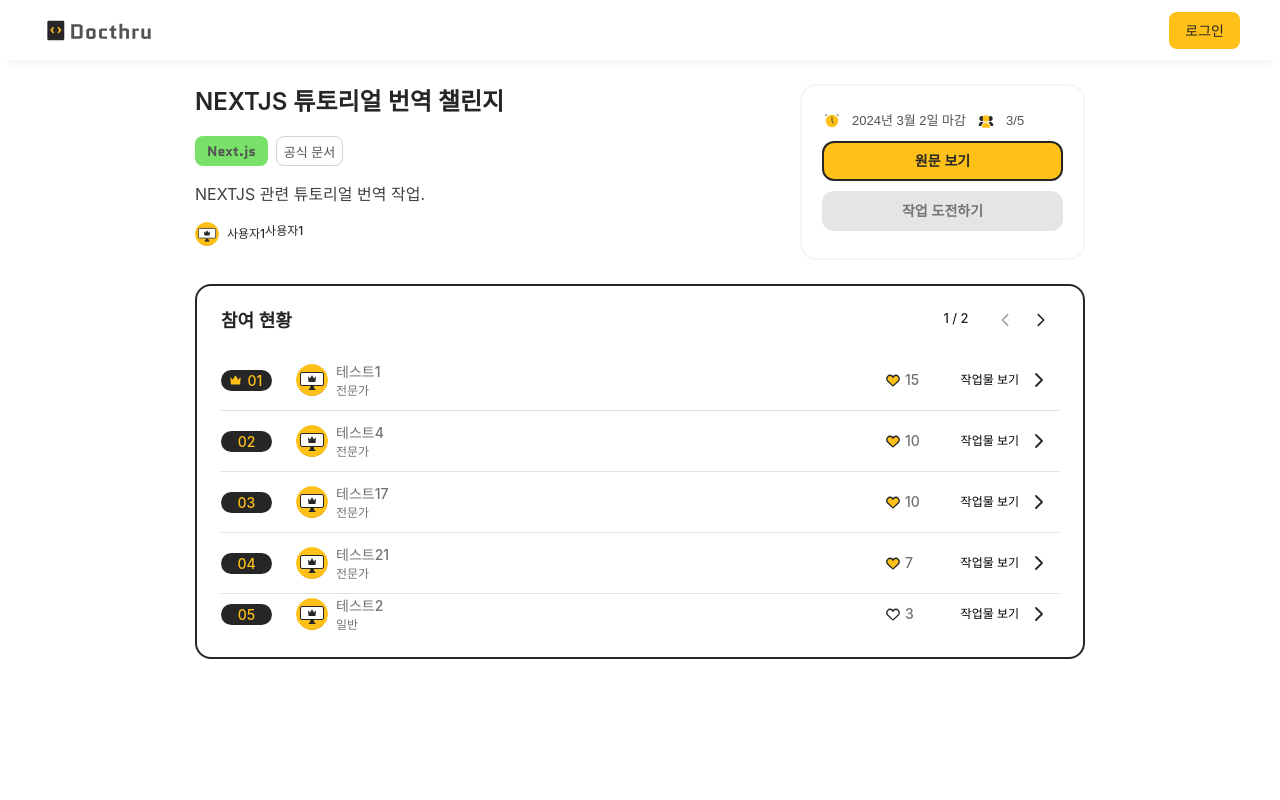
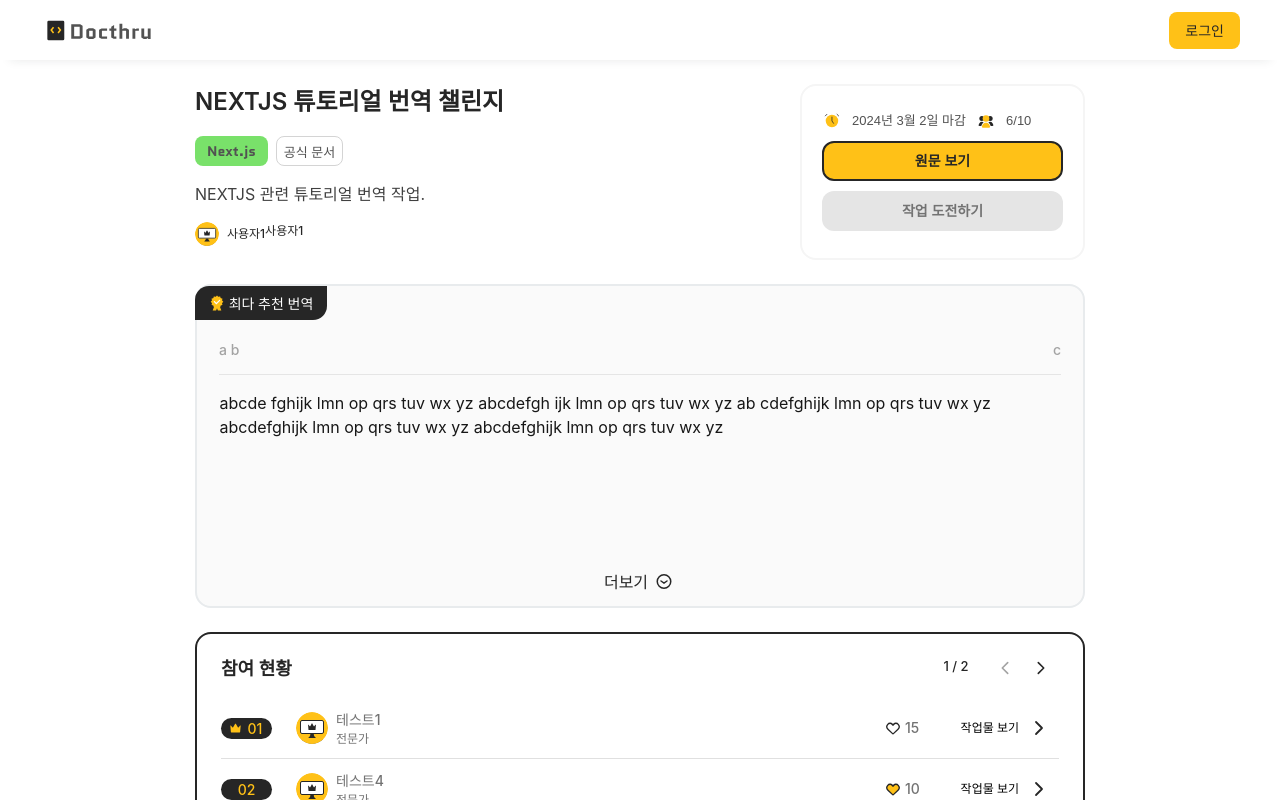
Before and after one commit to claudia99503/docthru-fe, a Next.js app: page /1 in a window 1280 px wide. Shown: the top 800 px of the page. Built offline with nearby package versions, Linux system fonts and the light colour scheme; no server answers; a web font is replaced by a local one.

Commit message:
:sparkles: [Feat] 상세 페이지 최다 추천 컴포넌트 기본 구현
최다 추천 기본 구현
목업 데이터 정리
코드 정리

```diff
--- a/mockup/challenge.js
+++ b/mockup/challenge.js
@@ -14,8 +14,8 @@
       "docUrl": "https://www.example.com/NEXTJS-WEB",
       "deadline": "2024-02-31T23:59:59.000Z",
       "progress": true,
-      "participants": 3,
-      "maxParticipants": 5
+      "participants": 6,
+      "maxParticipants": 10
     },
     {
       "id": 2,
@@ -38,8 +38,8 @@
       "docUrl": "https://www.example.com/python-library",
       "deadline": "2024-10-15T23:59:59.000Z",
       "progress": false,
-      "participants": 2,
-      "maxParticipants": 7
+      "participants": 10,
+      "maxParticipants": 10
     },
     {
       "id": 4,
@@ -50,8 +50,8 @@
       "docUrl": "https://www.example.com/vue-guide",
       "deadline": "2024-10-20T23:59:59.000Z",
       "progress": true,
-      "participants": 5,
-      "maxParticipants": 6
+      "participants": 2,
+      "maxParticipants": 5
     },
     {
       "id": 5,
@@ -62,8 +62,8 @@
       "docUrl": "https://www.example.com/django-doc",
       "deadline": "2024-11-15T23:59:59.000Z",
       "progress": false,
-      "participants": 1,
-      "maxParticipants": 8
+      "participants": 0,
+      "maxParticipants": 5
     },
     {
       "id": 6,
@@ -74,7 +74,7 @@
       "docUrl": "https://www.example.com/kotlin-blog",
       "deadline": "2024-10-25T23:59:59.000Z",
       "progress": false,
-      "participants": 3,
+      "participants": 1,
       "maxParticipants": 10
     },
     {
@@ -86,8 +86,8 @@
       "docUrl": "https://www.example.com/nodejs-api",
       "deadline": "2024-11-01T23:59:59.000Z",
       "progress": true,
-      "participants": 4,
-      "maxParticipants": 6
+      "participants": 1,
+      "maxParticipants": 5
     },
     {
       "id": 8,
@@ -111,7 +111,7 @@
       "deadline": "2024-12-15T23:59:59.000Z",
       "progress": false,
       "participants": 2,
-      "maxParticipants": 7
+      "maxParticipants": 10
     },
     {
       "id": 10,
@@ -122,8 +122,8 @@
       "docUrl": "https://www.example.com/css-doc",
       "deadline": "2024-10-30T23:59:59.000Z",
       "progress": true,
-      "participants": 6,
-      "maxParticipants": 10
+      "participants": 1,
+      "maxParticipants": 5
     }
   ]
 }
@@ -138,8 +138,8 @@
     "docUrl": "https://www.example.com/NEXTJS-WEB",
     "deadline": "2024-02-31T23:59:59.000Z",
     "progress": true,
-    "participants": 3,
-    "maxParticipants": 5,
+    "participants": 6,
+    "maxParticipants": 10,
     "applications": [
       {
         "user": {
@@ -184,8 +184,8 @@
     "docUrl": "https://www.example.com/python-library",
     "deadline": "2024-10-15T23:59:59.000Z",
     "progress": false,
-    "participants": 2,
-    "maxParticipants": 7,
+    "participants": 10,
+    "maxParticipants": 10,
     "applications": [
       {
         "user": {
@@ -207,8 +207,8 @@
     "docUrl": "https://www.example.com/vue-guide",
     "deadline": "2024-10-20T23:59:59.000Z",
     "progress": true,
-    "participants": 5,
-    "maxParticipants": 6,
+    "participants": 2,
+    "maxParticipants": 5,
     "applications": [
       {
         "user": {
@@ -230,8 +230,8 @@
     "docUrl": "https://www.example.com/django-doc",
     "deadline": "2024-11-15T23:59:59.000Z",
     "progress": false,
-    "participants": 1,
-    "maxParticipants": 8,
+    "participants": 0,
+    "maxParticipants": 5,
     "applications": [
       {
         "user": {
@@ -253,7 +253,7 @@
     "docUrl": "https://www.example.com/kotlin-blog",
     "deadline": "2024-10-25T23:59:59.000Z",
     "progress": false,
-    "participants": 3,
+    "participants": 1,
     "maxParticipants": 10,
     "applications": [
       {
@@ -276,8 +276,8 @@
     "docUrl": "https://www.example.com/nodejs-api",
     "deadline": "2024-11-01T23:59:59.000Z",
     "progress": true,
-    "participants": 4,
-    "maxParticipants": 6,
+    "participants": 1,
+    "maxParticipants": 5,
     "applications": [
       {
         "user": {
@@ -323,7 +323,7 @@
     "deadline": "2024-12-15T23:59:59.000Z",
     "progress": false,
     "participants": 2,
-    "maxParticipants": 7,
+    "maxParticipants": 10,
     "applications": [
       {
         "user": {
@@ -345,8 +345,8 @@
     "docUrl": "https://www.example.com/css-doc",
     "deadline": "2024-10-30T23:59:59.000Z",
     "progress": true,
-    "participants": 6,
-    "maxParticipants": 10,
+    "participants": 1,
+    "maxParticipants": 5,
     "applications": [
       {
         "user": {
@@ -474,9 +474,20 @@
       "nickname": "테스트1",
       "grade": "EXPERT",
       "challengeId": 1,
-      "content": "챌린지 참여에 대해 매우 만족합니다.",
-      "lastModifiedAt": "2024-10-17T02:42:44.580Z",
+      "content": "NEXTJS 공식 문서에서 기본적인 개념과 페이지 구조에 대한 내용을 번역했습니다.",
+      "lastModifiedAt": "2024-02-17T02:42:44.580Z",
       "likeCount": 15,
+      "isLiked": false
+    },
+    {
+      "id": 3,
+      "userId": 27,
+      "nickname": "테스트27",
+      "grade": "EXPERT",
+      "challengeId": 3,
+      "content": "MODERNJS와 관련된 최신 기술 문서를 번역했습니다.",
+      "lastModifiedAt": "2024-10-15T04:35:44.678Z",
+      "likeCount": 31,
       "isLiked": true
     },
     {
@@ -485,9 +496,9 @@
       "nickname": "테스트31",
       "grade": "NORMAL",
       "challengeId": 3,
-      "content": "챌린지 참여에 대해 매우 만족합니다.",
-      "lastModifiedAt": "2024-10-19T04:35:44.678Z",
-      "likeCount": 20,
+      "content": "MODERNJS와 관련된 최신 기술 문서를 번역했습니다.",
+      "lastModifiedAt": "2024-09-19T04:35:44.678Z",
+      "likeCount": 31,
       "isLiked": false
     }
   ],
@@ -499,9 +510,9 @@
       "grade": "EXPERT",
       "challengeId": 1,
       "content": "NEXTJS 공식 문서에서 기본적인 개념과 페이지 구조에 대한 내용을 번역했습니다.",
-      "lastModifiedAt": "2024-10-17T02:42:44.580Z",
+      "lastModifiedAt": "2024-02-17T02:42:44.580Z",
       "likeCount": 15,
-      "isLiked": true
+      "isLiked": false
     },
     {
       "id": 2,
@@ -521,8 +532,8 @@
       "grade": "NORMAL",
       "challengeId": 3,
       "content": "MODERNJS 기술 문서에서 최신 자바스크립트 기능에 대해 번역했습니다.",
-      "lastModifiedAt": "2024-10-19T04:35:44.678Z",
-      "likeCount": 20,
+      "lastModifiedAt": "2024-09-19T04:35:44.678Z",
+      "likeCount": 31,
       "isLiked": false
     },
     {
@@ -629,7 +640,7 @@
       "userId": 13,
       "nickname": "테스트13",
       "grade": "NORMAL",
-      "challengeId": 5,
+      "challengeId": 2,
       "content": "CAREER 관련 문서를 번역했습니다.",
       "lastModifiedAt": "2024-11-14T06:20:44.456Z",
       "likeCount": 4,
@@ -744,6 +755,61 @@
       "lastModifiedAt": "2024-11-27T13:44:12.789Z",
       "likeCount": 7,
       "isLiked": true
+    },
+    {
+      "id": 24,
+      "userId": 24,
+      "nickname": "테스트24",
+      "grade": "EXPERT",
+      "challengeId": 2,
+      "content": "MODERNJS와 관련된 최신 기술 문서를 번역했습니다.",
+      "lastModifiedAt": "2024-11-27T13:44:12.789Z",
+      "likeCount": 1,
+      "isLiked": true
+    },
+    {
+      "id": 25,
+      "userId": 25,
+      "nickname": "테스트25",
+      "grade": "EXPERT",
+      "challengeId": 3,
+      "content": "MODERNJS와 관련된 최신 기술 문서를 번역했습니다.",
+      "lastModifiedAt": "2024-11-27T13:44:12.789Z",
+      "likeCount": 1,
+      "isLiked": true
+    },
+    {
+      "id": 26,
+      "userId": 26,
+      "nickname": "테스트26",
+      "grade": "NORMAL",
+      "challengeId": 3,
+      "content": "MODERNJS와 관련된 최신 기술 문서를 번역했습니다.",
+      "lastModifiedAt": "2024-11-27T13:44:12.789Z",
+      "likeCount": 11,
+      "isLiked": true
+    },
+    {
+      "id": 27,
+      "userId": 27,
+      "nickname": "테스트27",
+      "grade": "EXPERT",
+      "challengeId": 3,
+      "content": "MODERNJS와 관련된 최신 기술 문서를 번역했습니다.",
+      "lastModifiedAt": "2024-10-15T04:35:44.678Z",
+      "likeCount": 31,
+      "isLiked": true
+    },
+    {
+      "id": 28,
+      "userId": 28,
+      "nickname": "테스트28",
+      "grade": "NORMAL",
+      "challengeId": 3,
+      "content": "MODERNJS와 관련된 최신 기술 문서를 번역했습니다.",
+      "lastModifiedAt": "2024-11-27T13:44:12.789Z",
+      "likeCount": 0,
+      "isLiked": false
     }
   ]
 }
--- /dev/null
+++ b/src/components/challenge/BestRecWork.jsx
@@ -0,0 +1,50 @@
+import styles from '@/components/challenge/BestRecWork.module.css';
+import images from '@/variables/images';
+import { useState } from 'react';
+
+const BestRecWork = () => {
+  const [isExpanded, setIsExpanded] = useState(false);
+
+  return (
+    <div className={styles.BestRecWork}>
+      <div className={styles['bestRecWork-badge']}>
+        <img src={images.icons.medal} alt="bestRecWork-badge icon" />
+        <span>최다 추천 번역</span>
+      </div>
+      <div className={styles['writer-info']}>
+        <span>a b</span>
+        <span>c</span>
+      </div>
+      <div className={styles['bestWork-content']}>
+        <div className={`${styles['bestWork-text']} ${isExpanded ? styles.expanded : ''}` }>
+          abcde fghijk lmn op qrs tuv wx yz abcdefgh ijk lmn op qrs tuv wx yz ab
+          cdefghijk lmn op qrs tuv wx yz abcdefghijk lmn op qrs tuv wx yz
+          abcdefghijk lmn op qrs tuv wx yz
+          <br></br>
+          <br></br>
+          <br></br>
+          <br></br>
+          <br></br>
+          <br></br>
+          <br></br>
+          <br></br>
+          <br></br>
+          abcdefghijk lmn op qrs tuv wx yz
+        </div>
+        {!isExpanded ? (
+          <button className={styles.btn} onClick={() => setIsExpanded(true)}>
+            <span>더보기</span>
+            <img src={images.icons.arrowDownCircle} alt="arrowDownCircle icon" />
+          </button>
+        ) : (
+          <button className={styles.btn} onClick={() => setIsExpanded(false)}>
+            <span>접기</span>
+            <img src={images.icons.arrowUp} alt="arrowUp icon" />
+          </button>
+        )}
+      </div>
+    </div>
+  );
+};
+
+export default BestRecWork;
--- /dev/null
+++ b/src/components/challenge/BestRecWork.module.css
@@ -0,0 +1,63 @@
+.BestRecWork {
+  background-color: var(--grey-50);
+  border-radius: 16px;
+  border: 2px solid var(--grey-100);
+  padding: 0 22px;
+  position: relative;
+  display: flex;
+  flex-direction: column;
+  min-height: 324px;
+}
+
+.bestRecWork-badge {
+  position: absolute;
+  left: -2px;
+  display: flex;
+  justify-content: center;
+  align-items: center;
+  gap: 4px;
+  width: 132px;
+  height: 34px;
+  border-radius: 14px 0;
+  background-color: var(--brand-black);
+  color: white;
+  font-size: 14px;
+  font-weight: 500;
+}
+
+.writer-info {
+  margin-top: 53px;
+  width: 842px;
+  height: 36px;
+  border-bottom: 1px solid var(--grey-200);
+  display: flex;
+  justify-content: space-between;
+  align-items: flex-start;
+  font-size: 14px;
+  font-weight: 500;
+  color: var(--grey-400);
+}
+
+.bestWork-content {
+  display: flex;
+  flex-direction: column;
+  align-items: center;
+}
+
+.bestWork-text {
+  margin-top: 16px;
+  width: 841px;
+  max-height: 179px;
+  overflow: hidden;
+}
+
+.bestWork-text.expanded {
+  max-height: none;
+}
+
+.btn {
+  display: flex;
+  gap: 4px;
+  color: var(--grey-800);
+  margin-bottom: 12px;
+}
--- a/src/components/challenge/ChallengeDetailInfo.jsx
+++ b/src/components/challenge/ChallengeDetailInfo.jsx
@@ -1,27 +1,22 @@
-import { useRouter } from 'next/router';
+import { useEffect, useState } from 'react';
+
 import DocTypeChip from '../common/DocTypeChip';
 import { Profile } from '../common/Profile';
+import Container from './Container';
 
 import styles from './ChallengeDetailInfo.module.css';
-import Container from './Container';
-import { useEffect, useState } from 'react';
 
 const ChallengeDetailInfo = ({ list }) => {
-  const router = useRouter();
   const [type, setType] = useState('beginning');
   const [progress, setProgress] = useState(true);
 
-  const { id: challengeId } = router.query;
-
-  const data = list[challengeId - 1];
-  const user = data?.applications[0].user;
+  const user = list?.applications[0].user;
   // const user = list?.applications[0].user;
-
-  console.log(list)
+  // console.log(list)
 
   const getTypes = () => {
     const today = new Date();
-    const deadline = new Date(data?.deadline);
+    const deadline = new Date(list?.deadline);
 
     if(deadline <= today) {
       setProgress(false);
@@ -32,7 +27,6 @@
       setType('continuation');
     }
   // -----------------------------------------------
-
   };
 
   useEffect(() => {
@@ -41,21 +35,21 @@
 
   return (
     <>
-      {data ? (
+      {list ? (
         <div className={styles.ChallengeDetailInfo}>
           <div className={styles['challenge-info']}>
-            <div className={styles.title}>{data.title}</div>
-            <DocTypeChip field={data.field} docType={data.docType} />
-            <div className={styles.description}>{data.description}</div>
+            <div className={styles.title}>{list.title}</div>
+            <DocTypeChip field={list.field} docType={list.docType} />
+            <div className={styles.description}>{list.description}</div>
             <div className={styles['user-profile']}>
               <Profile user={user} width="24px" type="simple" />
               <span>{user.nickname}</span>
             </div>
           </div>
           <Container
-            deadline={data.deadline}
-            participants={data.participants}
-            maxParticipants={data.maxParticipants}
+            deadline={list.deadline}
+            participants={list.participants}
+            maxParticipants={list.maxParticipants}
             progress={progress}
             type={type}
           />
--- a/src/components/challenge/ParticipationStatus.jsx
+++ b/src/components/challenge/ParticipationStatus.jsx
@@ -1,11 +1,14 @@
 import { useState } from 'react';
+
+import { Profile } from '../common/Profile';
+import LikeButton from '../common/LikeButton';
 
 import styles from './ParticipationStatus.module.css';
 import images from '@/variables/images';
-import { Profile } from '../common/Profile';
-import LikeButton from '../common/LikeButton';
 
 const ParticipationStatus = ({ list }) => {
+  const [currentPage, setCurrentPage] = useState(1);
+
   const bestList = list?.bestList;
   const userList = list?.list;
   const pageList = list?.meta;
@@ -14,7 +17,6 @@
   // console.log(userList);
 
   const itemsPerPage = 5;
-  const [currentPage, setCurrentPage] = useState(1);
 
   const totalPages = pageList?.totalPages;
 
@@ -43,9 +45,10 @@
     return rank < 10 ? '0' + rank : rank;
   };
 
+
   return (
     <>
-      {list ? (
+      {filteredData.length > 0 ? (
         <div className={styles.ParticipationStatus}>
           <div className={styles['ParticipationStatus-top']}>
             <span>참여 현황</span>
--- a/src/pages/[id].jsx
+++ b/src/pages/[id].jsx
@@ -12,6 +12,7 @@
 import { useGetChallengeDetail } from '@/service/queries/challenge';
 import { useGetWorkList } from '@/service/queries/work';
 import { challengeDetail, participantsList } from '../../mockup/challenge';
+import BestRecWork from '@/components/challenge/BestRecWork';
 
 export default function ChallengeDetailPage() {
   const router = useRouter();
@@ -27,7 +28,9 @@
   const challengeData = challengeDetail;
   const worksData = participantsList;
 
-  //추후 삭제 예정 - 챌린지에 참여한 사람만 나타냄
+  //추후 삭제 예정 - 해당 챌린지와 챌린지에 참여한 사람만 나타냄
+  const data = challengeData[challengeId - 1];
+
   const bestList = worksData?.bestList.filter((item) => {
     if (item.challengeId == challengeId) return item;
   });
@@ -37,8 +40,8 @@
   const meta = {
     current: 1,
     totalCount: list.length,
-    totalPages: Math.ceil(list.length / 5)
-  }
+    totalPages: Math.ceil(list.length / 5),
+  };
 
   const workList = {
     bestList: bestList,
@@ -70,6 +73,20 @@
   // console.log('cdata', challengeData);
   // console.log('wdata', worksData);
 
+  // 추후 util로 분리 예정
+  const getPassedDeadline = (date) => {
+    const today = new Date();
+    const deadline = new Date(date);
+
+    // console.log('deadline', deadline);
+    // console.log('today', today);
+
+    if (deadline <= today) {
+      return false;
+    } else return true;
+  };
+  // -----------------------------------------------
+
   return (
     <>
       <Head>
@@ -80,7 +97,8 @@
         />
       </Head>
       <div className={styles.mainContainer}>
-        <ChallengeDetailInfo list={challengeData} />
+        <ChallengeDetailInfo list={data} />
+        {getPassedDeadline(data?.deadline) ? <></> : <BestRecWork />}
         <ParticipationStatus list={workList} />
       </div>
     </>
```
